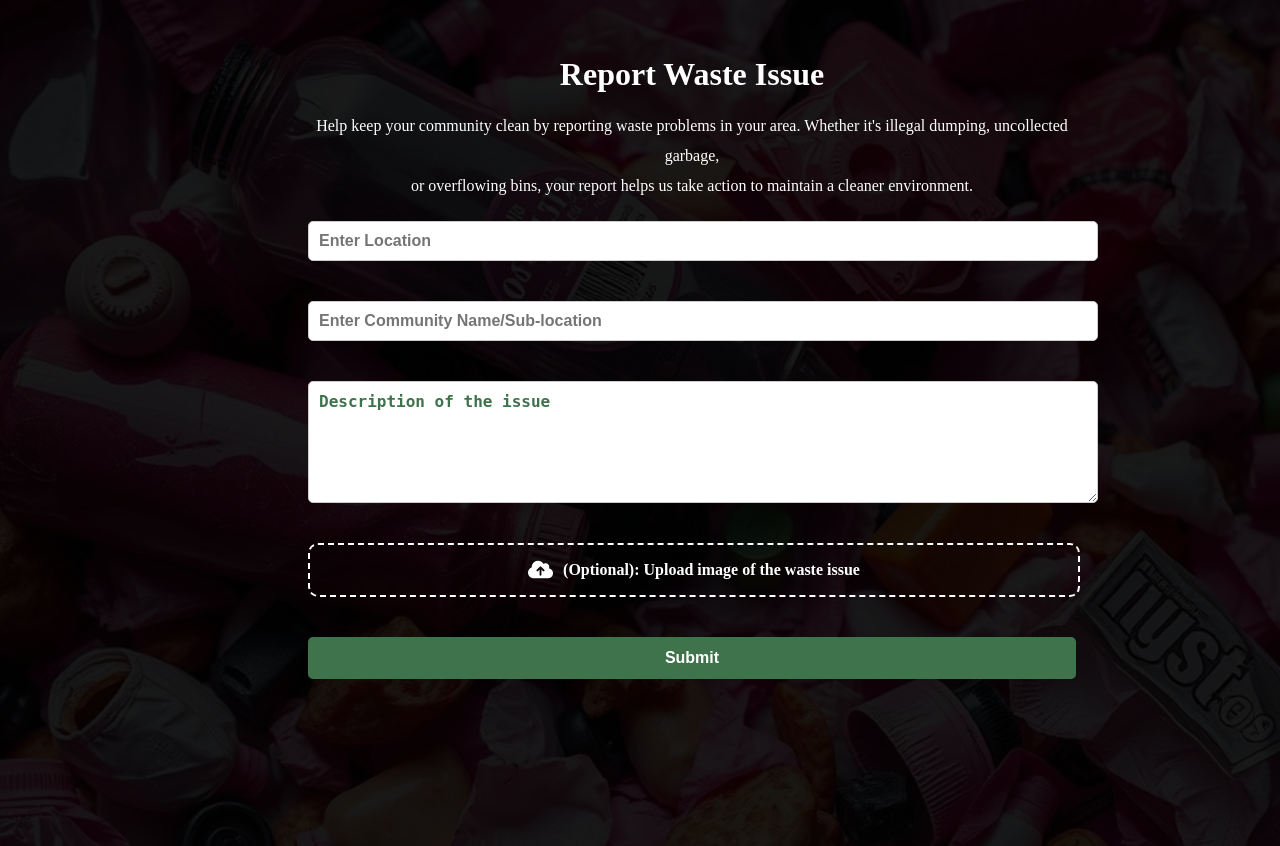
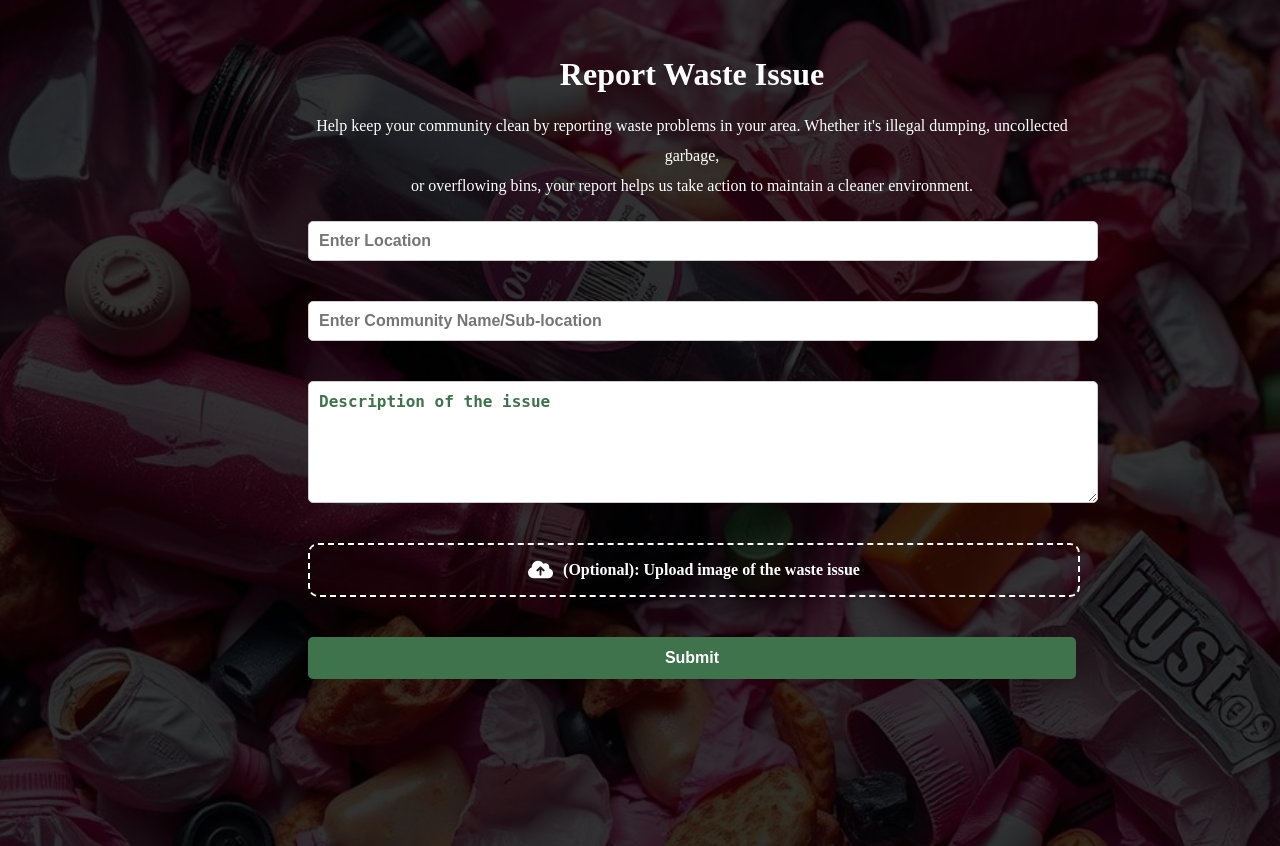
Before and after one commit to Ayiera-20/Green-Watch, a Django app: page /report/ in a window 1280 px wide. Run offline with Django 5.2, Linux system fonts and the light colour scheme; some libraries are stand-ins or nearby versions.

Commit message:
feat: add css styling

```diff
--- a/green_watch/mysite/green_watch/static/css/report.css
+++ b/green_watch/mysite/green_watch/static/css/report.css
@@ -5,7 +5,7 @@ body{
     background-image: url('../images/waste.jpg');
     background-size: cover;
     background-blend-mode: overlay;
-    background-color: rgba(0, 0, 0, 0.9);
+    background-color: rgba(0, 0, 0, 0.8);
     background-position: center;
     background-repeat: no-repeat;
     background-attachment: fixed;
```
